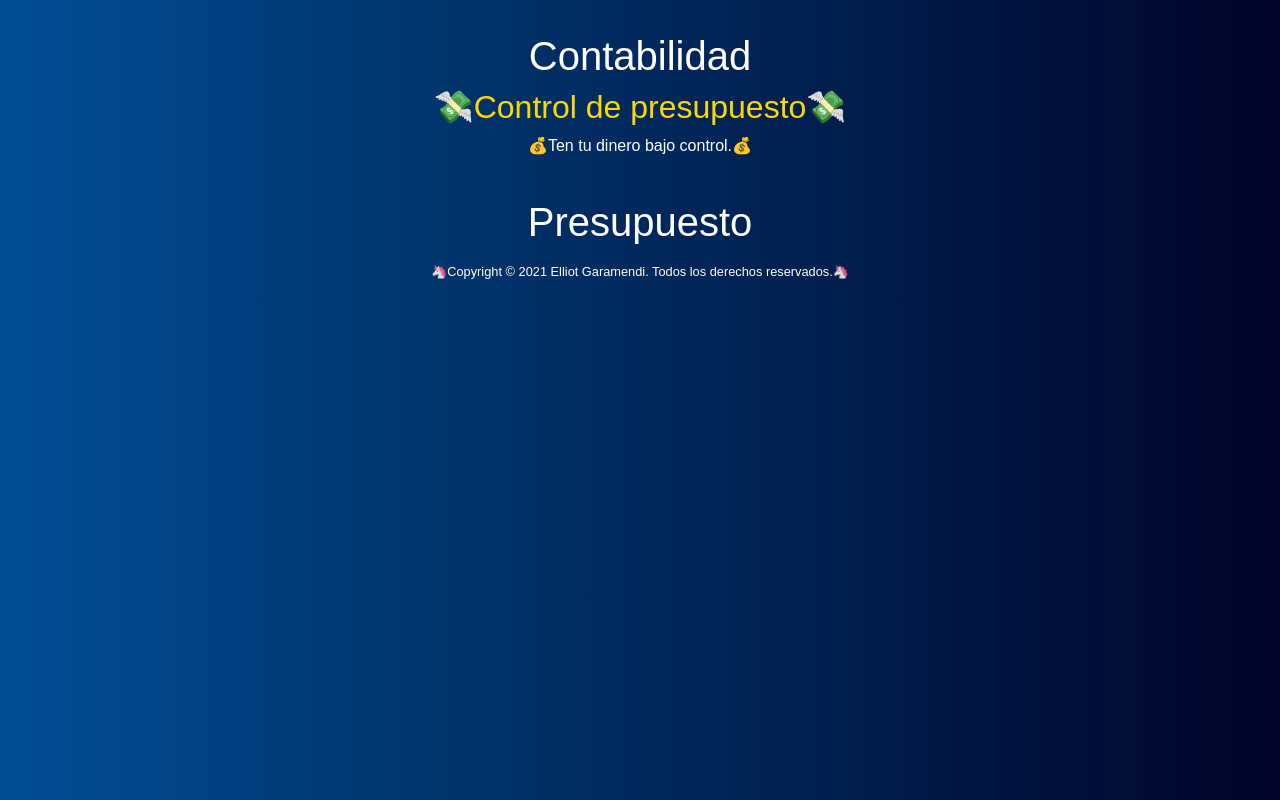
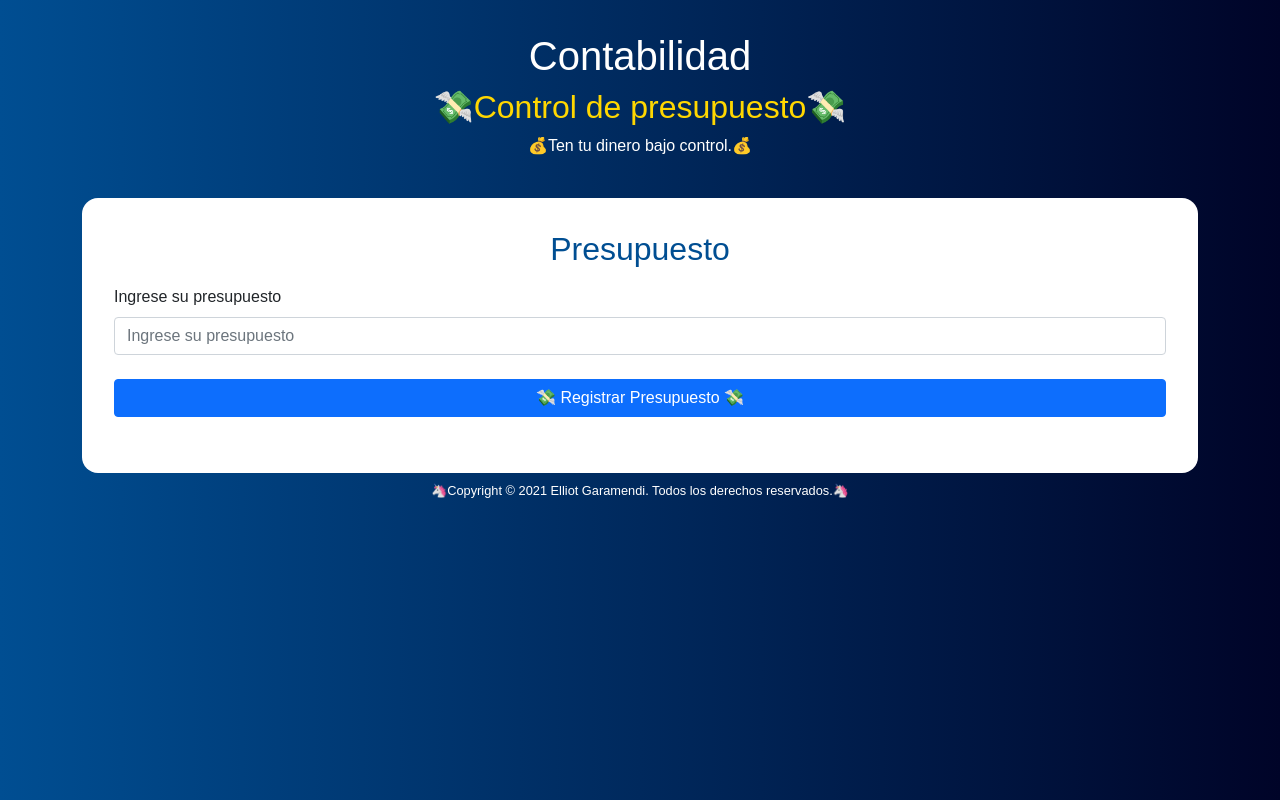
Before and after one commit to ElliotXLeo/dinerito-feliz-react, a React (Create React App) app: page / in a window 1280 px wide. Built offline with nearby package versions, Linux system fonts and the light colour scheme.

Commit message:
Componentes Pregunta, Error

```diff
--- a/src/App.js
+++ b/src/App.js
@@ -1,6 +1,7 @@
-import { Fragment } from "react";
+import { Fragment, useState } from "react";
 import Header from './components/Header';
 import Footer from './components/Footer';
+import Pregunta from "./components/Pregunta";
 
 function App() {
 
@@ -14,6 +15,9 @@ function App() {
 
   const currentDate = new Date().getFullYear();
 
+  const [presupuesto, guardarPresupuesto] = useState(0);
+  const [restante, guardarRestante] = useState(0);
+
   return (
     <Fragment>
       <Header
@@ -24,7 +28,12 @@ function App() {
         <section className="container">
           <div className="row align-items-start justify-content-around animate__animated animate__fadeInUp">
             <section className="col-md-12 my-2">
-              <h1>Presupuesto</h1>
+              <div className="contenido-principal">
+                <Pregunta
+                guardarPresupuesto={guardarPresupuesto}
+                guardarRestante={guardarRestante}
+                />
+              </div>
             </section>
           </div>
         </section>
--- /dev/null
+++ b/src/components/Error.js
@@ -0,0 +1,9 @@
+import React from 'react';
+
+const Error = ({ mensaje }) => {
+  return (
+    <div className="alert alert-danger error">{mensaje}</div>
+  );
+}
+
+export default Error;
--- /dev/null
+++ b/src/components/Pregunta.js
@@ -0,0 +1,62 @@
+import React, { Fragment, useState } from 'react';
+import Error from './Error';
+
+const Pregunta = ({ guardarPresupuesto, guardarRestante }) => {
+
+  const [cantidad, guardarCantidad] = useState(0);
+  const [error, guardarError] = useState(false);
+
+  const registrarPresupuesto = (e) => {
+    guardarCantidad(parseInt(e.target.value));
+  };
+
+  const agregarPresupuesto = (e) => {
+    e.preventDefault();
+    if (cantidad <= 0 || isNaN(cantidad)) {
+      guardarError(true);
+      return;
+    }
+    guardarError(false);
+
+    guardarPresupuesto(cantidad);
+    guardarRestante(cantidad);
+
+  }
+
+  return (
+    <Fragment>
+      <h2>Presupuesto</h2>
+      {
+        error ?
+          <Error
+            mensaje="El presupuesto debe ser un número mayor a 0"
+          />
+          :
+          null
+      }
+      <form
+        className="my-3"
+        onSubmit={agregarPresupuesto}
+      >
+        <div className="mb-3">
+          <label htmlFor="presupuesto" className="form-label">Ingrese su presupuesto</label>
+          <input
+            type="number"
+            className="form-control"
+            id="presupuesto"
+            aria-describedby="numberHelp"
+            placeholder="Ingrese su presupuesto"
+            required
+            onChange={registrarPresupuesto}
+          />
+        </div>
+
+        <div className="d-grid gap-2 my-4">
+          <button className="btn btn-primary" type="submit">💸 Registrar Presupuesto 💸</button>
+        </div>
+      </form>
+    </Fragment>
+  );
+}
+
+export default Pregunta;
--- a/src/index.css
+++ b/src/index.css
@@ -72,7 +72,7 @@ h2 {
 
 .alert {
   position: relative;
-  padding: .75rem 1.25rem;
+  padding: 0.5rem;
   margin-bottom: 1rem;
   border: 0.1rem solid transparent;
   border-radius: .25rem;
```
Also changed, not shown: 1 other file (tests, documents, lock files or other folders).
